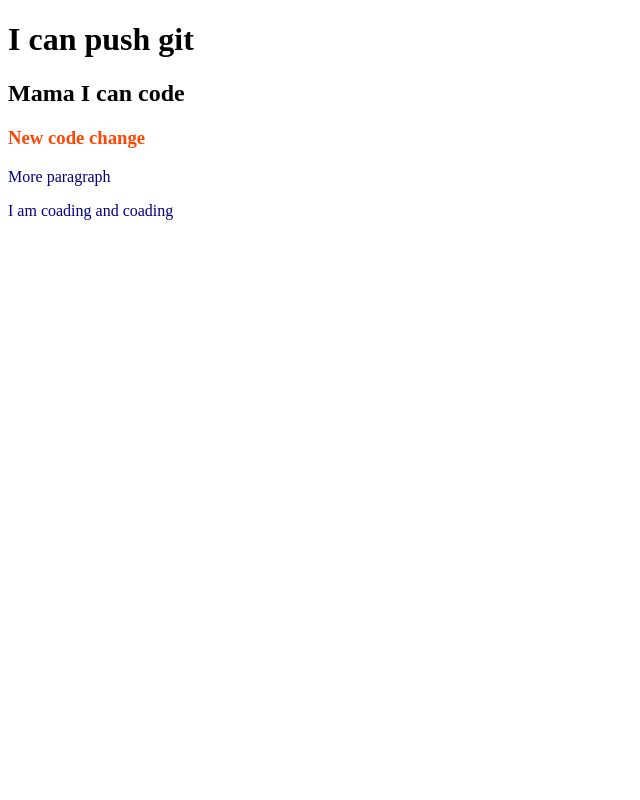
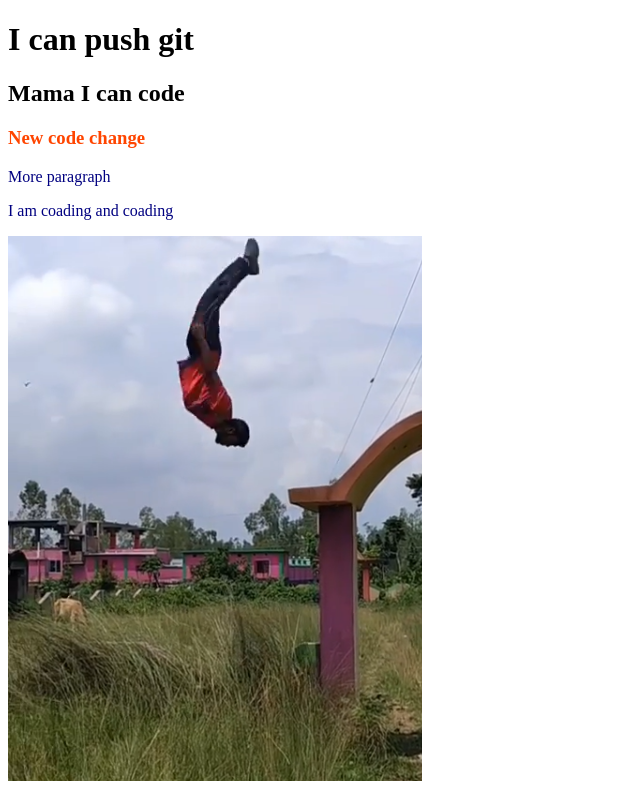
Before and after one commit to akiksaifullah/my-second-repo, a plain HTML site: page index.html in a window 1280 px wide. Shown: the whole page, without its empty margins (0-640 px from the left). Drawn offline with Linux system fonts and the light colour scheme.

Commit message:
image added

```diff
--- a/index.html
+++ b/index.html
@@ -13,5 +13,6 @@
     <h3>New code change</h3>
     <p>More paragraph</p>
     <P>I am coading and coading</P>
+    <img src="love_flip.png" alt="Layout backflip">
 </body>
 </html>
```
Also changed, not shown: love_flip.png (added).
